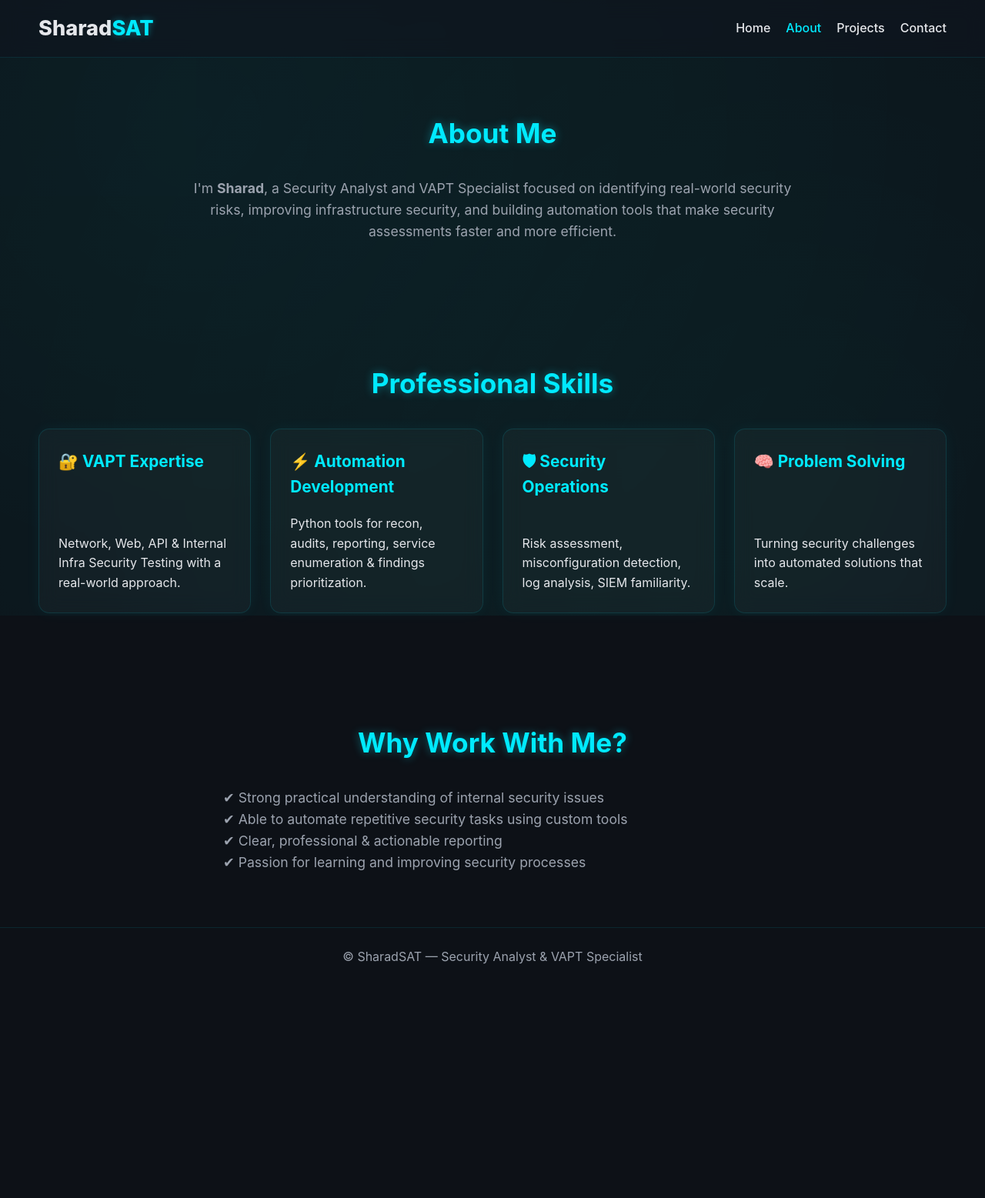
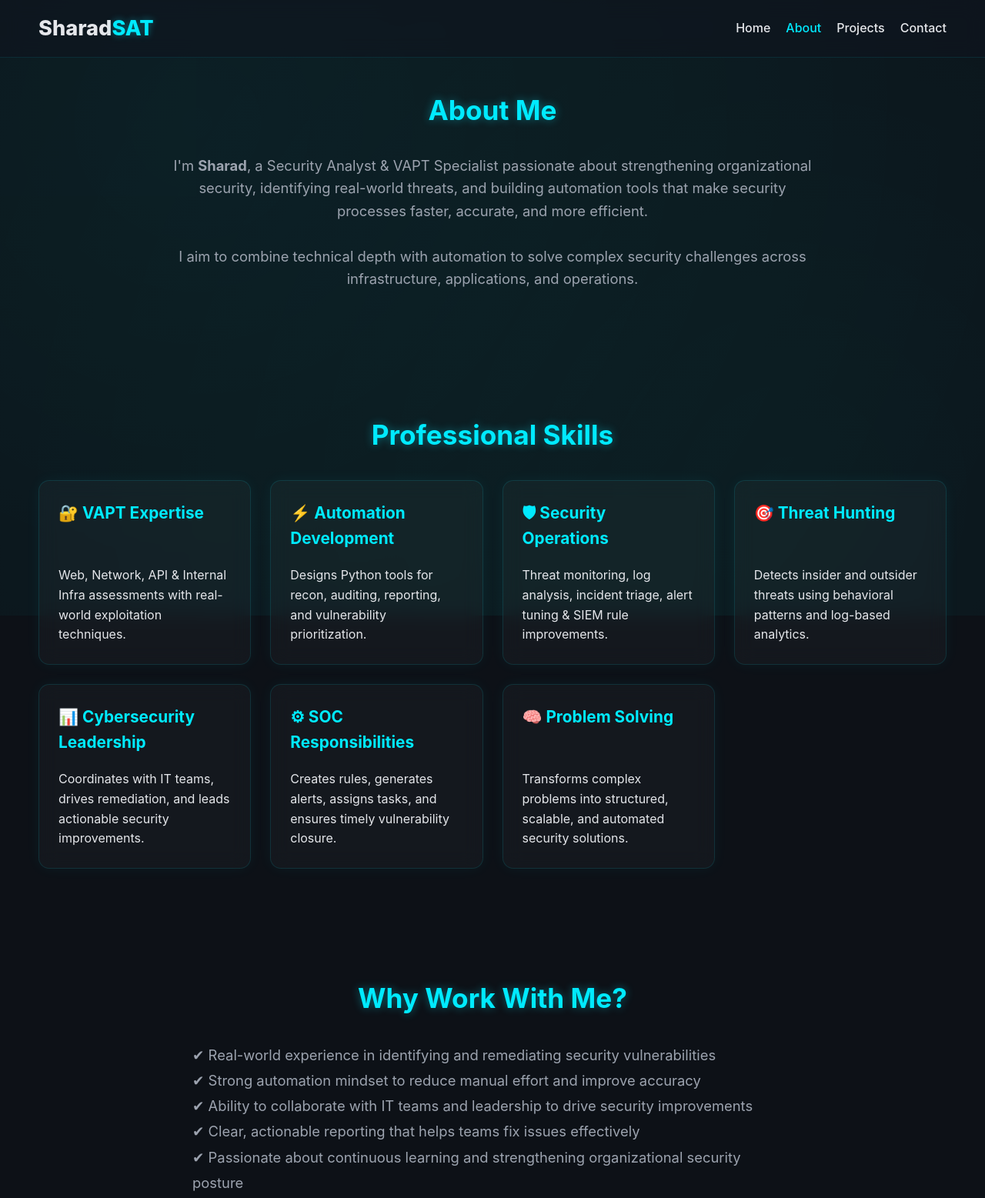
Before and after one commit to SharadSAT/SharadSAT.github.io, a plain HTML site: page about.html in a window 1280 px wide. Shown: the top 1557 px of the page at 77% size. Before the commit the page ends 1282 px from the top, so only its background shows below. Drawn offline with Linux system fonts and the light colour scheme.

Commit message:
Updated About page: added professional skills, threat hunting, SOC role, leadership, spacing fix

```diff
--- a/about.html
+++ b/about.html
@@ -24,18 +24,21 @@
 
 
   <!-- ABOUT SECTION -->
-  <section class="section">
+  <section class="section" style="padding-top:40px;">
     <h1 class="section-title">About Me</h1>
 
-    <p style="max-width: 800px; margin: 15px auto; text-align: center; color: var(--text-soft); font-size: 1.1rem;">
-      I'm <strong>Sharad</strong>, a Security Analyst and VAPT Specialist focused on
-      identifying real-world security risks, improving infrastructure security,
-      and building automation tools that make security assessments faster and more efficient.
+    <p style="max-width: 850px; margin: 20px auto; text-align: center; color: var(--text-soft); font-size: 1.15rem;">
+      I'm <strong>Sharad</strong>, a Security Analyst & VAPT Specialist passionate about strengthening
+      organizational security, identifying real-world threats, and building automation tools that make
+      security processes faster, accurate, and more efficient.
+      <br><br>
+      I aim to combine technical depth with automation to solve complex security challenges across
+      infrastructure, applications, and operations.
     </p>
   </section>
 
 
-  <!-- SKILLS BLOCK -->
+  <!-- PROFESSIONAL SKILLS (EXPANDED) -->
   <section class="section dark">
     <h2 class="section-title">Professional Skills</h2>
 
@@ -43,37 +46,53 @@
 
       <div class="highlight-card">
         <h3>🔐 VAPT Expertise</h3>
-        <p>Network, Web, API & Internal Infra Security Testing with a real-world approach.</p>
+        <p>Web, Network, API & Internal Infra assessments with real-world exploitation techniques.</p>
       </div>
 
       <div class="highlight-card">
         <h3>⚡ Automation Development</h3>
-        <p>Python tools for recon, audits, reporting, service enumeration & findings prioritization.</p>
+        <p>Designs Python tools for recon, auditing, reporting, and vulnerability prioritization.</p>
       </div>
 
       <div class="highlight-card">
         <h3>🛡 Security Operations</h3>
-        <p>Risk assessment, misconfiguration detection, log analysis, SIEM familiarity.</p>
+        <p>Threat monitoring, log analysis, incident triage, alert tuning & SIEM rule improvements.</p>
+      </div>
+
+      <div class="highlight-card">
+        <h3>🎯 Threat Hunting</h3>
+        <p>Detects insider and outsider threats using behavioral patterns and log-based analytics.</p>
+      </div>
+
+      <div class="highlight-card">
+        <h3>📊 Cybersecurity Leadership</h3>
+        <p>Coordinates with IT teams, drives remediation, and leads actionable security improvements.</p>
+      </div>
+
+      <div class="highlight-card">
+        <h3>⚙ SOC Responsibilities</h3>
+        <p>Creates rules, generates alerts, assigns tasks, and ensures timely vulnerability closure.</p>
       </div>
 
       <div class="highlight-card">
         <h3>🧠 Problem Solving</h3>
-        <p>Turning security challenges into automated solutions that scale.</p>
+        <p>Transforms complex problems into structured, scalable, and automated security solutions.</p>
       </div>
 
     </div>
   </section>
 
 
-  <!-- WHY ME -->
+  <!-- WHY WORK WITH ME -->
   <section class="section">
     <h2 class="section-title">Why Work With Me?</h2>
 
-    <ul style="max-width: 700px; margin: auto; list-style: none; font-size: 1.1rem; color: var(--text-soft);">
-      <li>✔ Strong practical understanding of internal security issues</li>
-      <li>✔ Able to automate repetitive security tasks using custom tools</li>
-      <li>✔ Clear, professional & actionable reporting</li>
-      <li>✔ Passion for learning and improving security processes</li>
+    <ul style="max-width: 780px; margin: auto; list-style: none; font-size: 1.15rem; color: var(--text-soft); line-height: 1.8;">
+      <li>✔ Real-world experience in identifying and remediating security vulnerabilities</li>
+      <li>✔ Strong automation mindset to reduce manual effort and improve accuracy</li>
+      <li>✔ Ability to collaborate with IT teams and leadership to drive security improvements</li>
+      <li>✔ Clear, actionable reporting that helps teams fix issues effectively</li>
+      <li>✔ Passionate about continuous learning and strengthening organizational security posture</li>
     </ul>
   </section>
 
@@ -83,5 +102,9 @@
     © <span id="year"></span> SharadSAT — Security Analyst & VAPT Specialist
   </footer>
 
+  <script>
+    document.getElementById("year").textContent = new Date().getFullYear();
+  </script>
+
 </body>
 </html>
```
